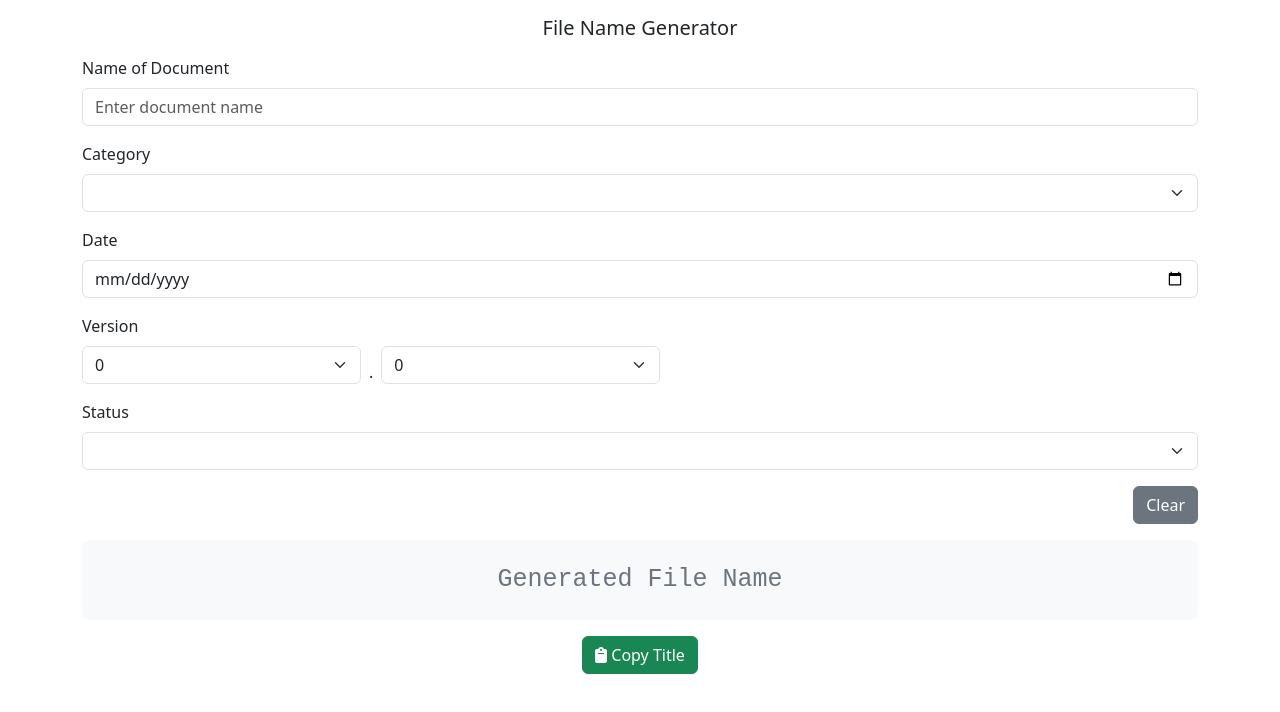
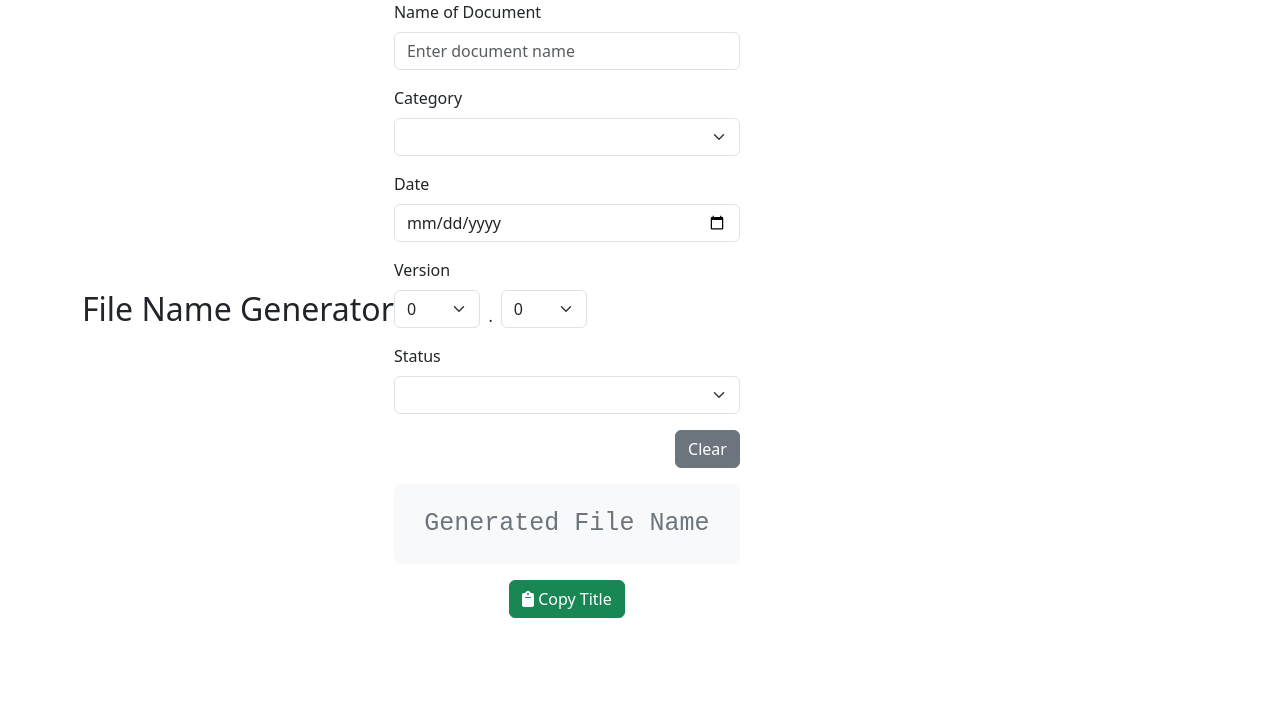
Before and after one commit to anolletti/file-name, a plain HTML site: page index.html in a window 1280 px wide. Drawn offline with nearby package versions, Linux system fonts and the light colour scheme.

Commit message:
Update index.html

```diff
--- a/index.html
+++ b/index.html
@@ -15,8 +15,8 @@
       rel="stylesheet" />
   </head>
   <body>
-    <div class="container">
-      <h5 class="my-3 text-center">File Name Generator</h5>
+    <div class="container d-flex align-items-center">
+      <h2 class="my-3 text-center">File Name Generator</h2>
       <form id="documentForm">
         <!-- Name of Document -->
         <div class="mb-3">
```
